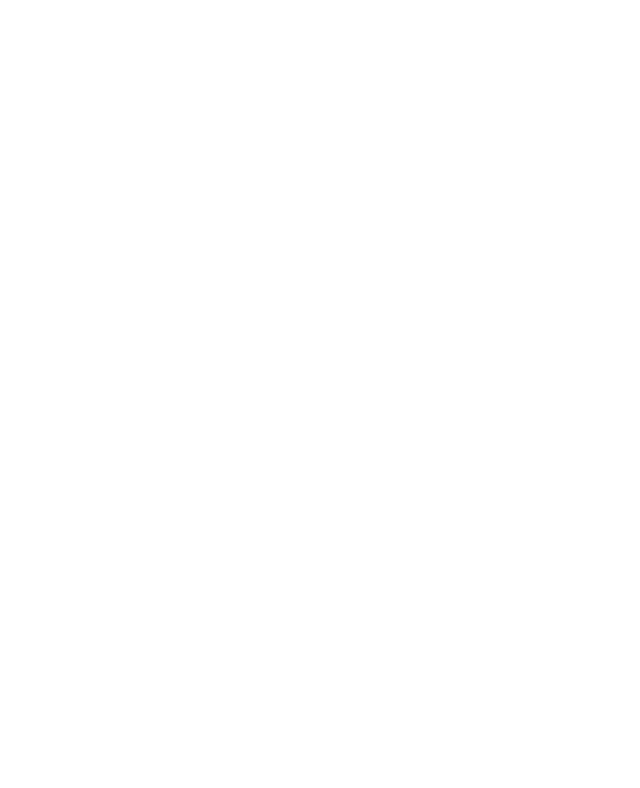
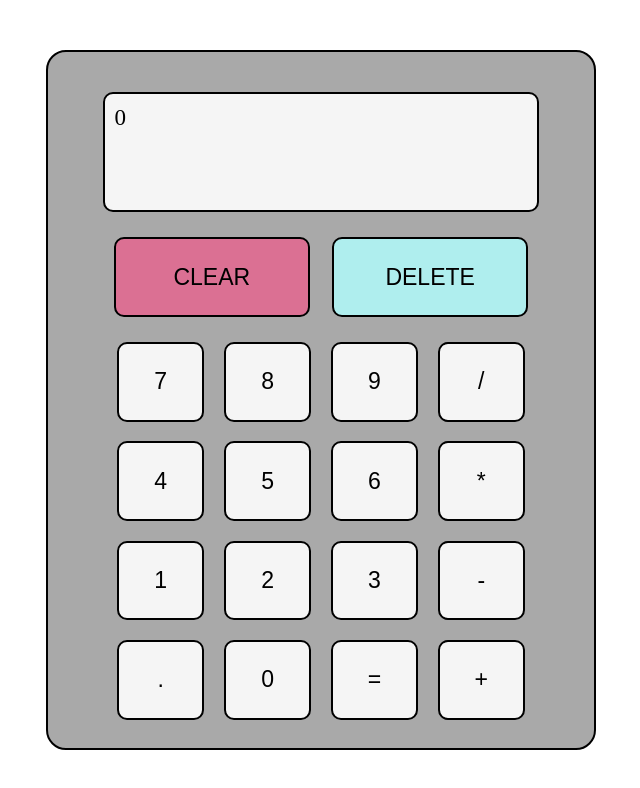
Before and after one commit to AAdebusuyi/calculator, a plain HTML site: page index.html in a window 1280 px wide. Shown: the whole page, without its empty margins (319-959 px from the left). Drawn offline with Linux system fonts and the light colour scheme.

Commit message:
basic styling

```diff
--- a/index.html
+++ b/index.html
@@ -7,6 +7,35 @@
     <link rel="stylesheet" href="style.css" />
   </head>
   <body>
+    <div class="container">
+      <div class="calculator">
+        <div class="screen">0</div>
+        <div class="buttons-container">
+          <div class="delete-buttons">
+            <button class="clear">CLEAR</button>
+            <button class="delete">DELETE</button>
+          </div>
+          <div class="buttons">
+            <button>7</button>
+            <button>8</button>
+            <button>9</button>
+            <button>/</button>
+            <button>4</button>
+            <button>5</button>
+            <button>6</button>
+            <button>*</button>
+            <button>1</button>
+            <button>2</button>
+            <button>3</button>
+            <button>-</button>
+            <button>.</button>
+            <button>0</button>
+            <button>=</button>
+            <button>+</button>
+          </div>
+        </div>
+      </div>
+    </div>
     <script src="script.js"></script>
   </body>
 </html>
--- a/script.js
+++ b/script.js
@@ -18,6 +18,7 @@ function divide(...numbers) {
   return numbers.reduce((total, value) => (total /= value));
 }
 
+//places where this might be called: 'equals to' operator
 function operate(num1, num2, operator) {
   num1 = Number(num1);
   num2 = Number(num2);
--- a/style.css
+++ b/style.css
@@ -0,0 +1,105 @@
+*,
+*::before,
+*::after {
+  box-sizing: border-box;
+  margin: 0;
+  padding: 0;
+}
+
+body {
+  font-size: larger;
+}
+
+.container {
+  /* border: 1px solid red; */
+  display: flex;
+  justify-content: center;
+  align-items: center;
+  height: 100vh;
+}
+
+.calculator {
+  display: flex;
+  flex-direction: column;
+  border: 2px solid #000000;
+  min-height: 700px;
+  min-width: 550px;
+  background-color: #a9a9a9;
+  border-radius: 20px;
+}
+
+.screen {
+  margin-top: 40px;
+  border: 2px solid black;
+  border-radius: 10px;
+  background-color: whitesmoke;
+  width: 80%;
+  height: 15vh;
+  align-self: center;
+  font-size: larger;
+  padding: 10px;
+}
+
+.buttons-container {
+  padding: 0;
+  margin: 0;
+  /* border: 1px solid orange; */
+  height: 530px;
+  display: flex;
+  flex-direction: column;
+  justify-content: flex-start;
+  align-items: center;
+}
+
+.delete-buttons {
+  display: flex;
+  margin-top: 20px;
+  height: 10vh;
+  /* border: 1px solid green; */
+  width: 80%;
+  justify-content: space-around;
+  border-radius: 10px;
+}
+
+button.clear {
+  display: flex;
+  justify-content: center;
+  align-items: center;
+  border: 2px solid black;
+  height: inherit;
+  width: 45%;
+  border-radius: inherit;
+  background-color: palevioletred;
+}
+
+button.delete {
+  display: flex;
+  justify-content: center;
+  align-items: center;
+  border: 2px solid black;
+  height: inherit;
+  width: 45%;
+  border-radius: inherit;
+  background-color: paleturquoise;
+}
+
+.buttons {
+  display: flex;
+  flex-wrap: wrap;
+  justify-content: space-evenly;
+  /* border: 1px solid black; */
+  margin-top: 25px;
+  height: 75%;
+  width: 80%;
+}
+
+button {
+  background-color: whitesmoke;
+  border: 2px solid black;
+  border-radius: 10px;
+  width: 20%;
+  height: 20%;
+  margin: 5px;
+  cursor: pointer;
+  font-size: larger;
+}
```
